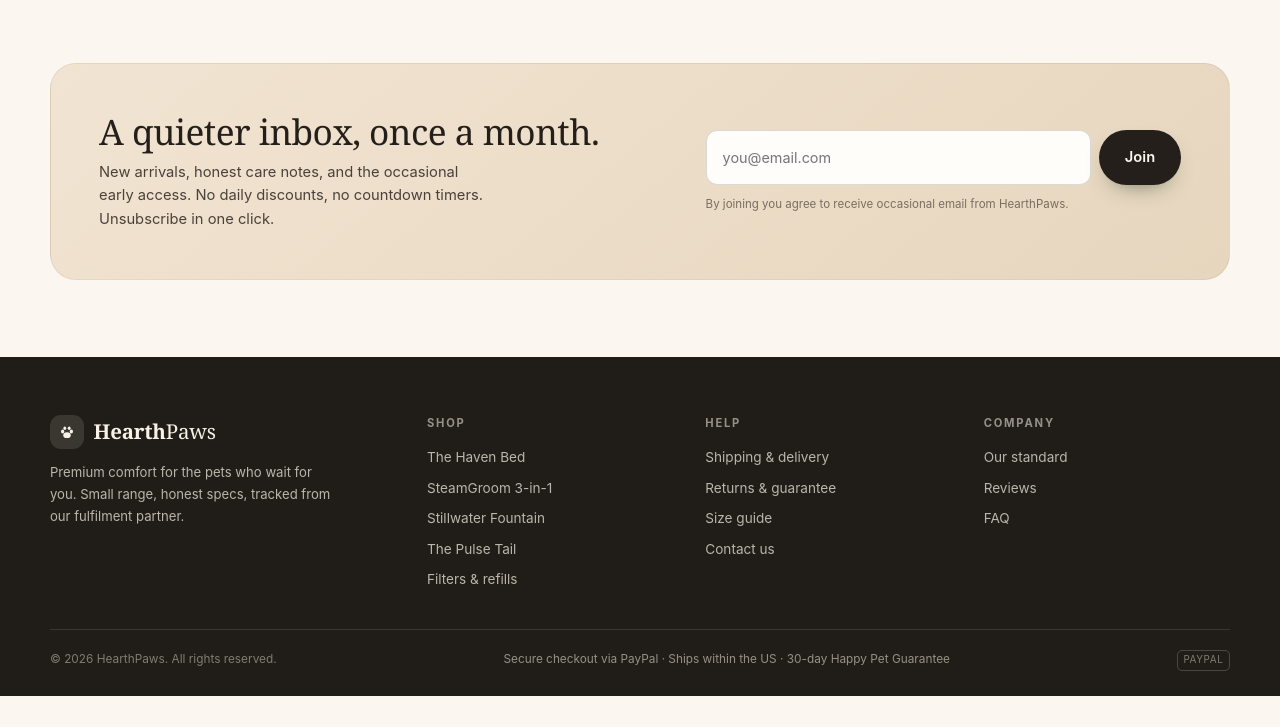
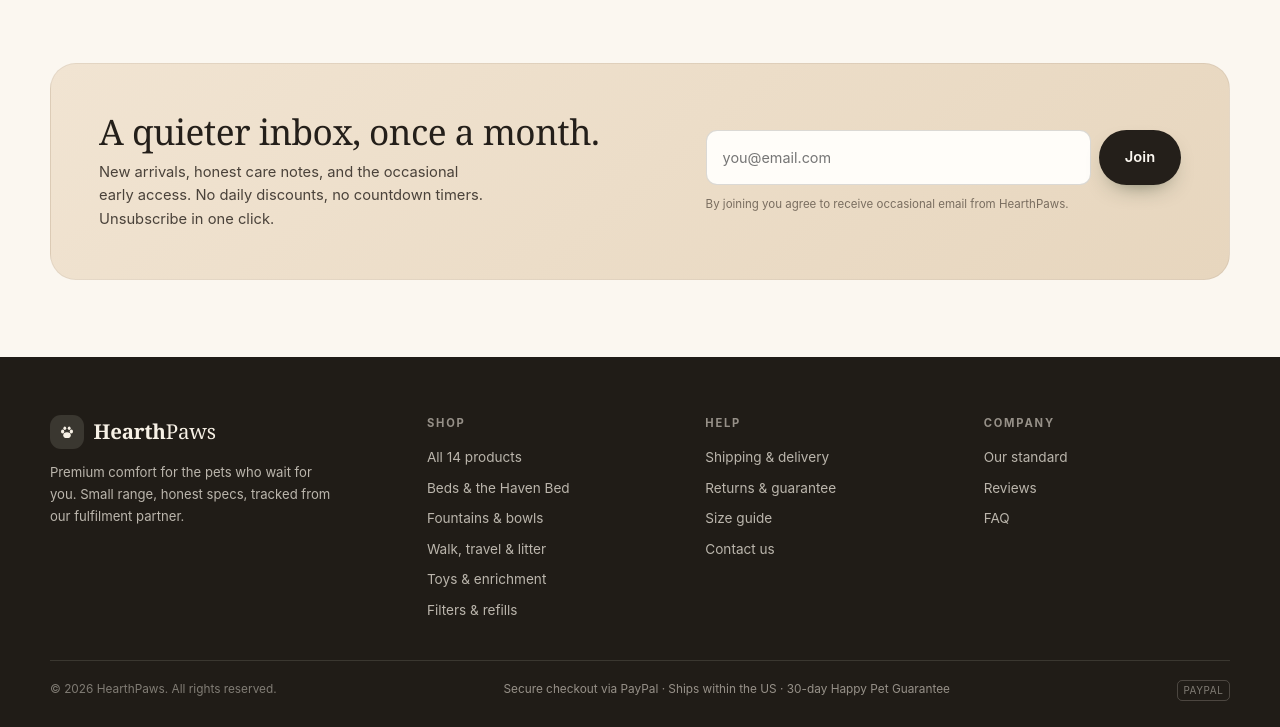
Before and after one commit to Hearthpaws/Hearthpaws.GitHub.io, a plain HTML site: page index.html in a window 1280 px wide. Shown: the part 6533-7260 px from the top of the page. Before the commit the page ends 7229 px from the top, so only its background shows below. Drawn offline with Linux system fonts and the light colour scheme.

Commit message:
Footer shop links and delivery note for the wider range

```diff
--- a/index.html
+++ b/index.html
@@ -1164,7 +1164,7 @@
       <div class="faq-list">
         <div class="faq-item">
           <button class="faq-q" aria-expanded="false">When will my order arrive?<span class="sign" aria-hidden="true"></span></button>
-          <div class="faq-a"><div><p>Every order is picked and packed by our fulfilment partner within 1-4 business days. Most arrive 4-9 days after dispatch — the bed and the Pulse Tail can take up to 11 — and tracking is emailed as soon as your parcel ships.</p></div></div>
+          <div class="faq-a"><div><p>Every order is picked and packed by our fulfilment partner within 1-4 business days. Most arrive 4-9 days after dispatch — the bed and the Pulse Tail can take up to 11, and the Lure Pod up to 13 — and tracking is emailed as soon as your parcel ships.</p></div></div>
         </div>
         <div class="faq-item">
           <button class="faq-q" aria-expanded="false">What if my pet won't use it?<span class="sign" aria-hidden="true"></span></button>
@@ -1236,10 +1236,11 @@
       <div class="footer-col">
         <h4>Shop</h4>
         <ul>
-          <li><a href="#shop">The Haven Bed</a></li>
-          <li><a href="#shop">SteamGroom 3-in-1</a></li>
-          <li><a href="#shop">Stillwater Fountain</a></li>
-          <li><a href="#shop">The Pulse Tail</a></li>
+          <li><a href="#shop">All 14 products</a></li>
+          <li><a href="#shop">Beds &amp; the Haven Bed</a></li>
+          <li><a href="#shop">Fountains &amp; bowls</a></li>
+          <li><a href="#shop">Walk, travel &amp; litter</a></li>
+          <li><a href="#shop">Toys &amp; enrichment</a></li>
           <li><a href="#shop">Filters &amp; refills</a></li>
         </ul>
       </div>
```
